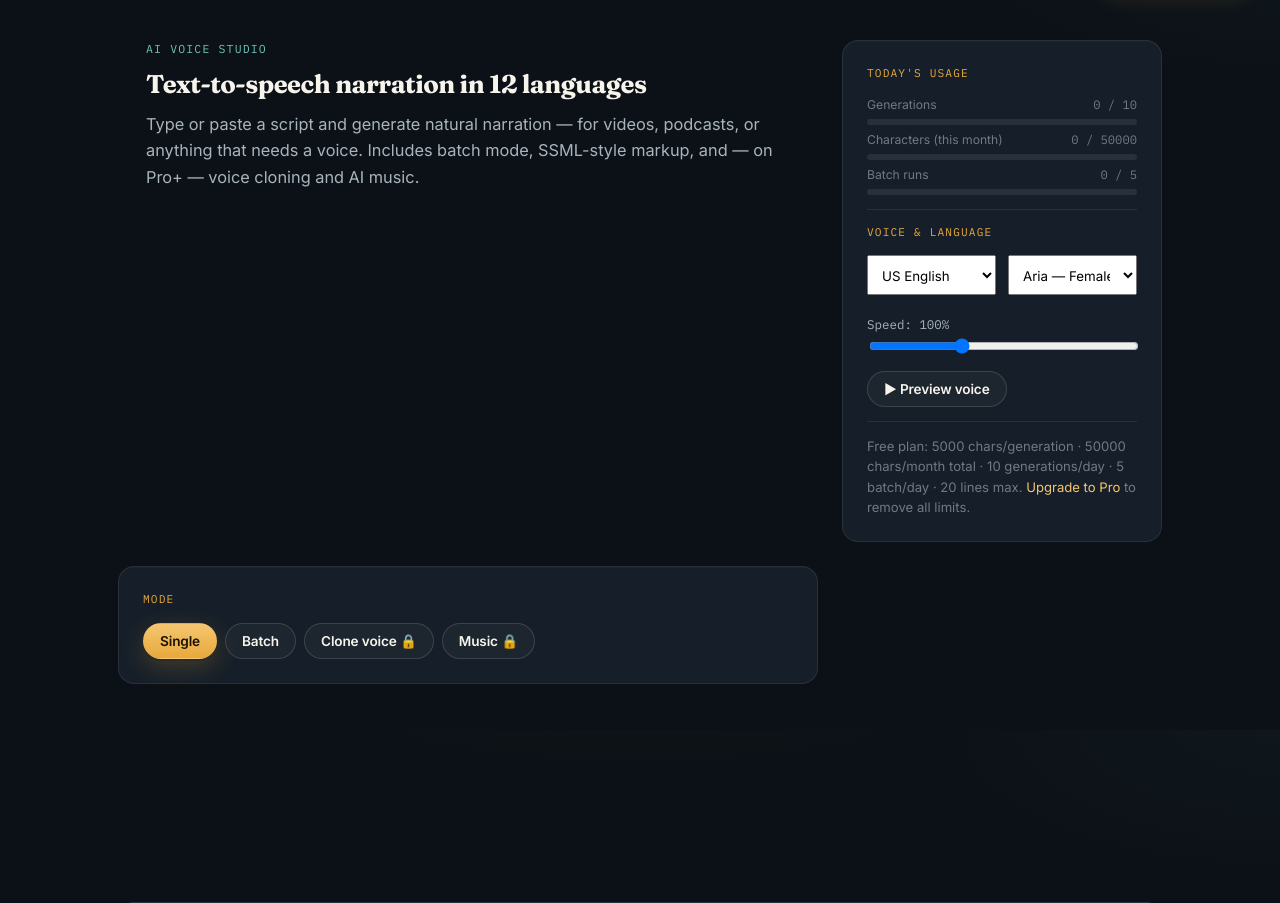
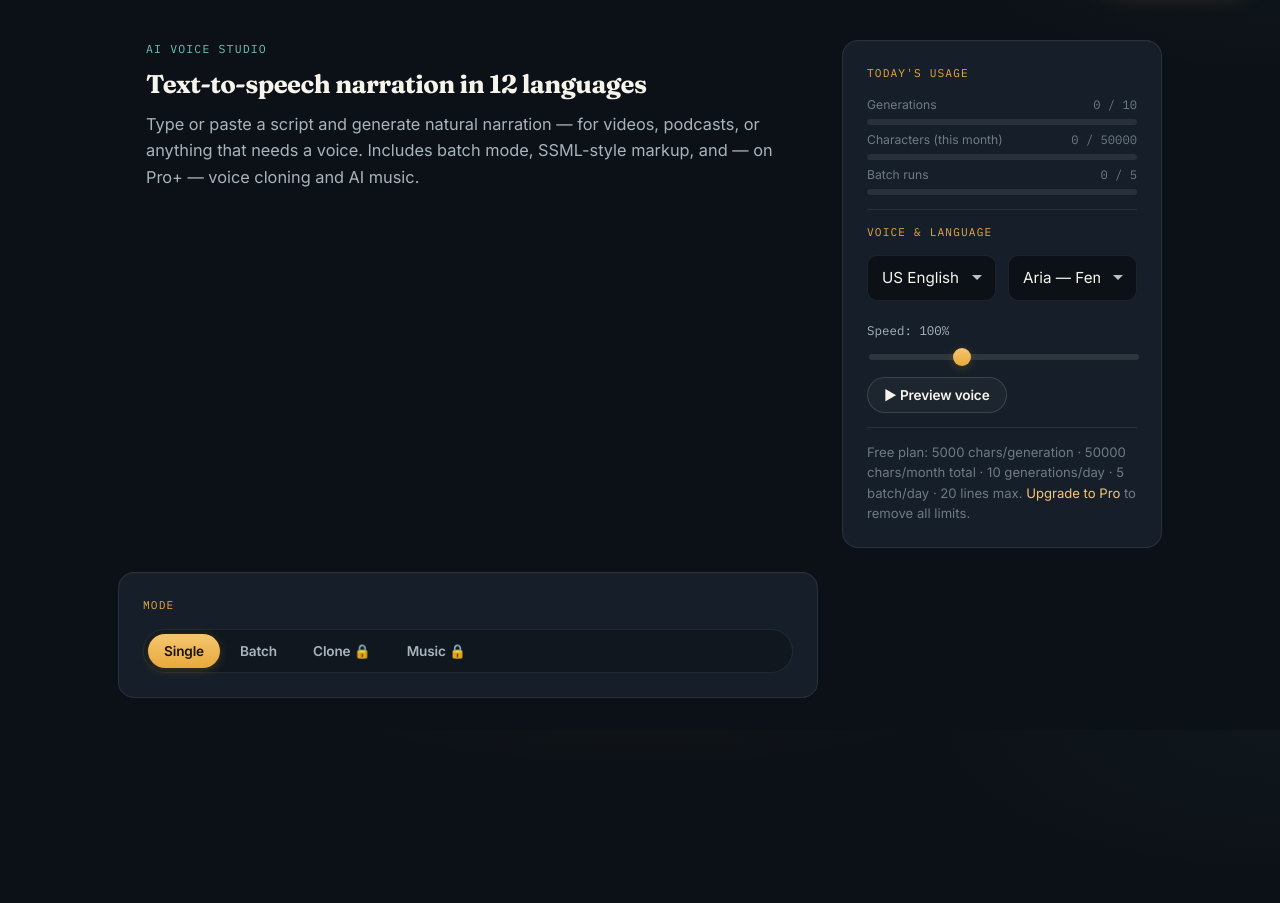
Before and after one commit to faisalchaudhary411/Audio-Studio, a Flask app: page /studio in a window 1280 px wide. Shown: the part 70-973 px from the top of the page. Run offline with Flask 3, Linux system fonts and the light colour scheme; data comes from the database, SQL or seed files in the repository; data that the repository does not hold is empty; parts of the project's set-up code (start-up, migrations or seed data) failed here and were passed over; some libraries are stand-ins or nearby versions.

Commit message:
Add files via upload

```diff
--- a/templates/studio.html
+++ b/templates/studio.html
@@ -22,17 +22,17 @@
     {% endif %}
     <span class="panel__label">Voice &amp; language</span>
     <div style="display:grid;grid-template-columns:1fr 1fr;gap:12px;">
-      <select id="language-select" class="admin-input" style="width:100%;font-family:var(--body);padding:10px;">
+      <select id="language-select" class="studio-select" aria-label="Language">
         {% for lang in voices.keys() %}
         <option value="{{ lang }}">{{ lang }}</option>
         {% endfor %}
       </select>
-      <select id="voice-select" class="admin-input" style="width:100%;font-family:var(--body);padding:10px;"></select>
+      <select id="voice-select" class="studio-select" aria-label="Voice"></select>
     </div>
 
     <div style="margin-top:16px;">
       <label style="font-family:var(--mono);font-size:0.78rem;color:var(--text-mid);">Speed: <span id="speed-label">100%</span></label>
-      <input id="speed-slider" type="range" min="50" max="200" step="5" value="100" style="width:100%;">
+      <input id="speed-slider" class="studio-range" type="range" min="50" max="200" step="5" value="100">
     </div>
 
     <div style="margin-top:10px;display:flex;gap:10px;align-items:center;">
@@ -49,11 +49,11 @@
 
   <div class="panel">
     <span class="panel__label">Mode</span>
-    <div style="display:flex;gap:8px;flex-wrap:wrap;">
-      <button class="btn btn--sm btn--brass" id="tab-single-btn">Single</button>
-      <button class="btn btn--sm btn--ghost" id="tab-batch-btn">Batch</button>
-      <button class="btn btn--sm btn--ghost" id="tab-clone-btn">Clone voice {% if not has_clone_music_ctx %}🔒{% endif %}</button>
-      <button class="btn btn--sm btn--ghost" id="tab-music-btn">Music {% if not has_clone_music_ctx %}🔒{% endif %}</button>
+    <div class="mode-tabs" role="tablist">
+      <button type="button" class="btn btn--sm btn--brass is-active" id="tab-single-btn" role="tab" aria-selected="true">Single</button>
+      <button type="button" class="btn btn--sm" id="tab-batch-btn" role="tab" aria-selected="false">Batch</button>
+      <button type="button" class="btn btn--sm" id="tab-clone-btn" role="tab" aria-selected="false">Clone {% if not has_clone_music_ctx %}🔒{% endif %}</button>
+      <button type="button" class="btn btn--sm" id="tab-music-btn" role="tab" aria-selected="false">Music {% if not has_clone_music_ctx %}🔒{% endif %}</button>
     </div>
   </div>
 </div>
@@ -83,6 +83,7 @@
       <button class="btn btn--brass" id="generate-single-btn">Generate speech</button>
       <span class="render-status" data-single-status></span>
     </div>
+    <div class="gen-progress" id="single-progress" aria-hidden="true"><div class="gen-progress__bar"></div></div>
     <div id="single-result" style="margin-top:16px;"></div>
     <p class="privacy-note">Scripts are processed to generate audio and are not kept for training or marketing. Generated files stay in your browser session only.</p>
     <div id="history-list" style="margin-top:20px;"></div>
```
Also changed, not shown: templates/pricing.html (+7 -2 lines).
